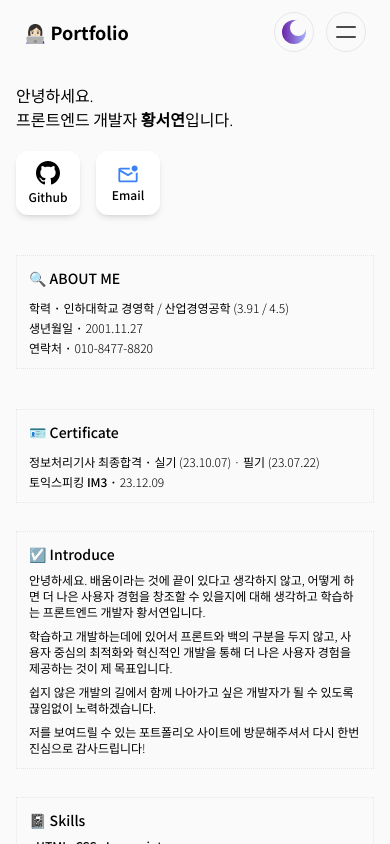
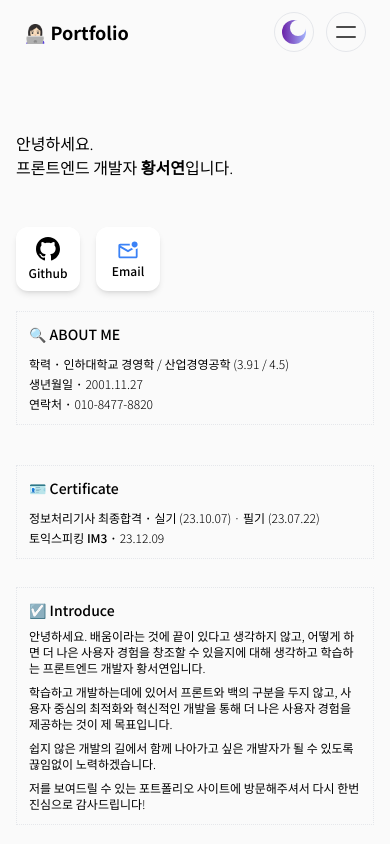
Before and after one commit to winternotseason/my-portfolio, a Next.js app: page /home in a window 390 px wide. Built offline with nearby package versions, Linux system fonts and the light colour scheme.

Commit message:
project detail link

```diff
--- a/app/home/page.tsx
+++ b/app/home/page.tsx
@@ -14,7 +14,7 @@ const Home = () => {
     <div className="flex flex-col px-4 pb-5">
       <div className="w-full justify-around flex flex-col font-light mt-5 md:mt-10">
         {/* 소개 */}
-        <div className="flex flex-col justify-center md:text-5xl md:mb-5">
+        <div className="flex flex-col justify-center md:text-5xl py-12 md:py-32 ">
           <p>안녕하세요.</p>
           <p>
             프론트엔드 개발자 <span className="font-semibold">황서연</span>
@@ -22,7 +22,7 @@ const Home = () => {
           </p>
         </div>
         {/* 깃허브, 이메일 아이콘 */}
-        <div className="flex items-center mt-5 space-x-4">
+        <div className="flex items-center space-x-4">
           <div className="group flex flex-col justify-center items-center w-16 h-16 md:w-24 md:h-24 rounded-xl bg-white shadow-md hover:bg-black/90 transition-colors duration-300 cursor-pointer">
             <svg
               className="group-hover:fill-white transition-colors duration-300 w-6 h-6 md:w-10 md:h-10"
@@ -49,7 +49,7 @@ const Home = () => {
           </div>
         </div>
         {/* About me */}
-        <div className="mt-10 flex flex-col items-start space-y-1 border-[1px] border-dotted p-3">
+        <div className="mt-5 md:mt-10 flex flex-col items-start space-y-1 border-[1px] border-dotted p-3">
           <h1 className="font-medium md:font-semibold text-sm mb-2 md:mb-4 md:text-2xl">
             🔍 ABOUT ME
           </h1>
--- a/app/project/page.tsx
+++ b/app/project/page.tsx
@@ -28,7 +28,7 @@ const Project = () => {
           </p>
         </div>
         <Link
-          href="/home"
+          href="/project/mine"
           className=" hover:bg-black/60 transition-colors duration-200 bg-black/70 w-fit text-white py-2 px-3 rounded-3xl text-xs md:text-base md:py-3 md:px-5"
         >
           ► DETAIL
@@ -41,7 +41,7 @@ const Project = () => {
         <div className="text-xs md:text-base">
           <p className="pt-3">
             <span className="font-semibold">
-              전국 각지 음식점들의 리뷰를 공유하는 커뮤니티 사이트
+              최신 영화 일간/주간 순위와 영화 검색 기능, 각 영화의 줄거리·등장인물·스틸컷 등 영화의 정보를 제공하는 사이트
             </span>
             입니다.
           </p>
@@ -53,7 +53,7 @@ const Project = () => {
           </p>
         </div>
         <Link
-          href="/home"
+          href="/project/moviefinder"
           className=" hover:bg-black/60 transition-colors duration-200 bg-black/70 w-fit text-white py-2 px-3 rounded-3xl text-xs md:text-base md:py-3 md:px-5"
         >
           ► DETAIL
```
Also changed, not shown: app/project/_component/MineImages.tsx (+7 -1 lines), app/project/_component/MovieFinderImages.tsx (+2 -0 lines).
